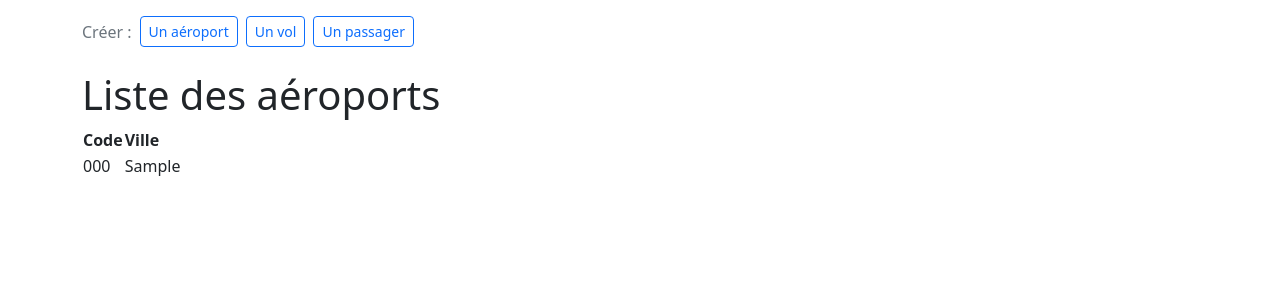
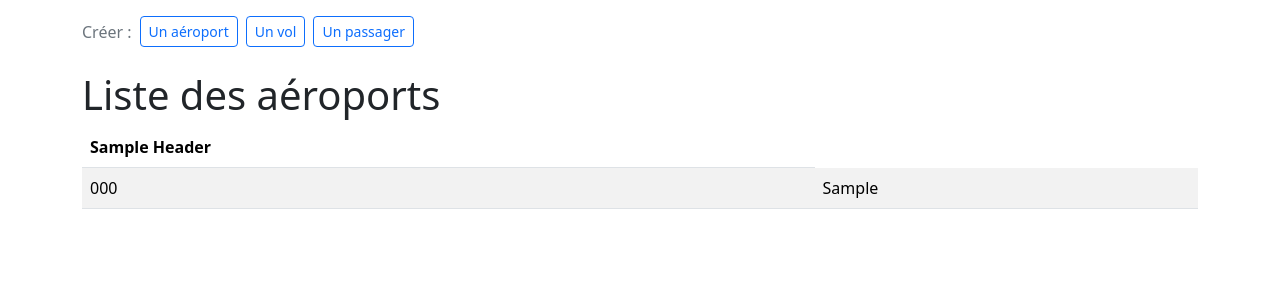
Before and after one commit to dupontdenis/airline-passagers-create, a Django app: template flights/templates/flights/airports.html in a window 1280 px wide. Shown: the part 57-357 px from the top of the page. Run offline with Django 5.2, Linux system fonts and the light colour scheme; tables that the repository leaves empty hold one stand-in row (values such as "Sample post"); the template is opened without the code that fills it: values that come from a table or form of the project are taken from there, most other values are stand-ins (such as "Sample title", 1, 10 or a date in 2020); some libraries are stand-ins or nearby versions.

Commit message:
add class="table table-striped" to table

```diff
--- a/flights/templates/flights/airports.html
+++ b/flights/templates/flights/airports.html
@@ -8,18 +8,19 @@
   <a href="{% url 'flights:airport_create' %}"> Créer un aéroport </a>
 </p> {% endcomment %}
 
-<table>
+<table class="table table-striped">
   <thead>
     <tr>
-      <th>Code</th>
-      <th>Ville</th>
+      {% for header in headers %}
+        <th>{{ header|title }}</th>
+      {% endfor %}
     </tr>
   </thead>
   <tbody>
     {% for airport in airports %}
     <tr>
       <td>{{ airport.code }}</td>
-      <td>{{ airport.city }}</td>
+      <td>{{ airport.city|title }}</td>
     </tr>
     {% empty %}
     <tr>
--- a/flights/templates/flights/index.html
+++ b/flights/templates/flights/index.html
@@ -8,7 +8,7 @@
 <h1>Liste des vols</h1>
 
 
-<table>
+<table class="table table-striped">
     <thead>
         <tr>
             <th>Départ</th>
--- a/flights/templates/flights/passengers.html
+++ b/flights/templates/flights/passengers.html
@@ -5,7 +5,7 @@
 {% block content %}
 <h1>Liste des passagers</h1>
 
-<table>
+<table class="table table-striped">
     <thead>
         <tr>
             <th>Passager</th>
```
Also changed, not shown: flights/views.py (+15 -7 lines).
